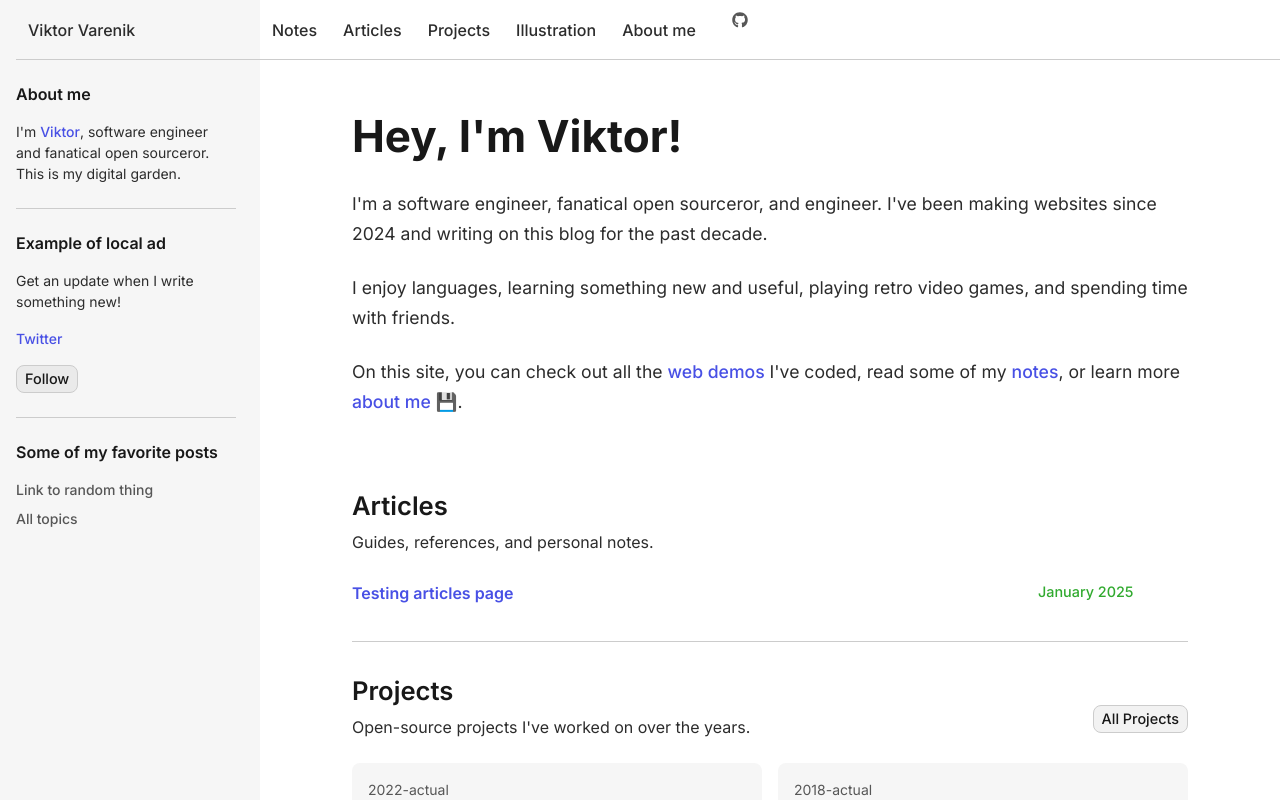
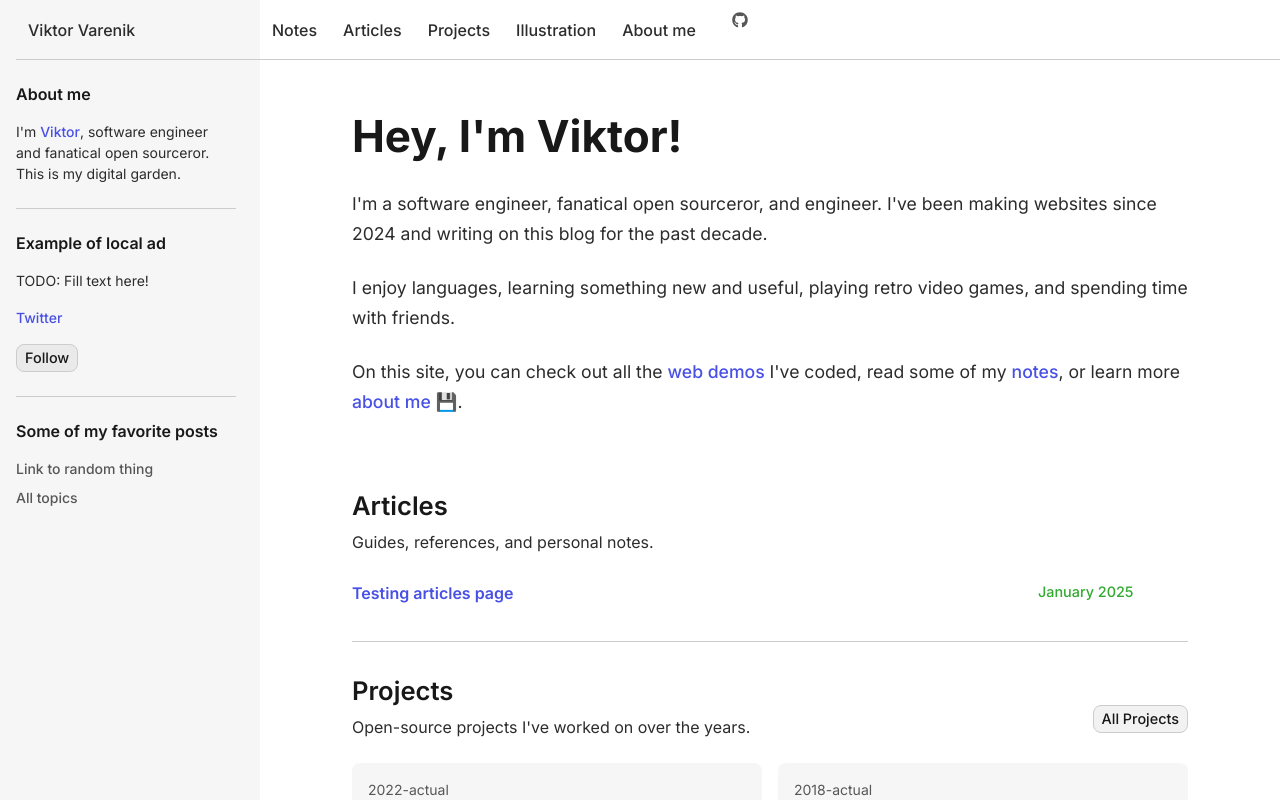
Before and after one commit to kotleni/kotleni.github.io, a React (Vite) app: page / in a window 1280 px wide. Shown: the top 800 px of the page. Built offline with nearby package versions, Linux system fonts and the light colour scheme.

Commit message:
chore: replace some fake text

```diff
--- a/src/routes/App/index.tsx
+++ b/src/routes/App/index.tsx
@@ -54,7 +54,7 @@ export default function App() {
                             </section>
                             <section className="sidebar-section">
                                 <h2>Example of local ad</h2>
-                                <p>Get an update when I write something new!</p>
+                                <p>TODO: Fill text here!</p>
                                 <p>
                                     <a href="#" target="_blank" rel="noopener noreferrer">Twitter</a>
                                 </p>
```
